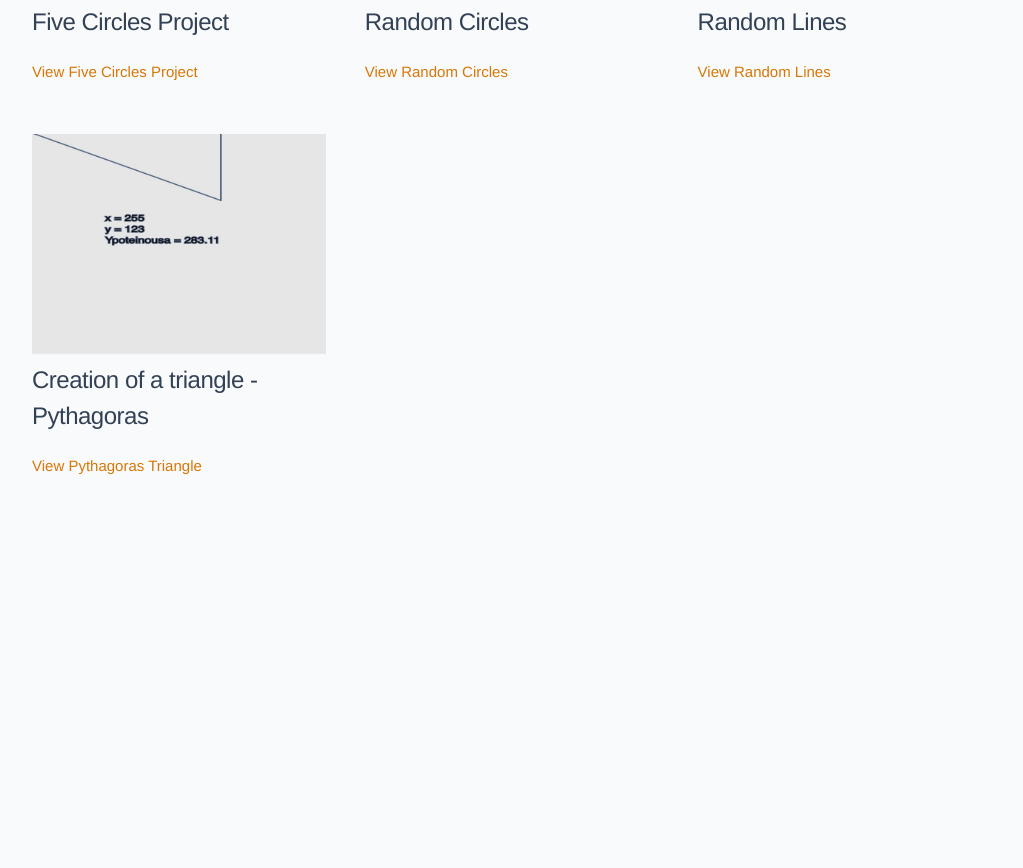
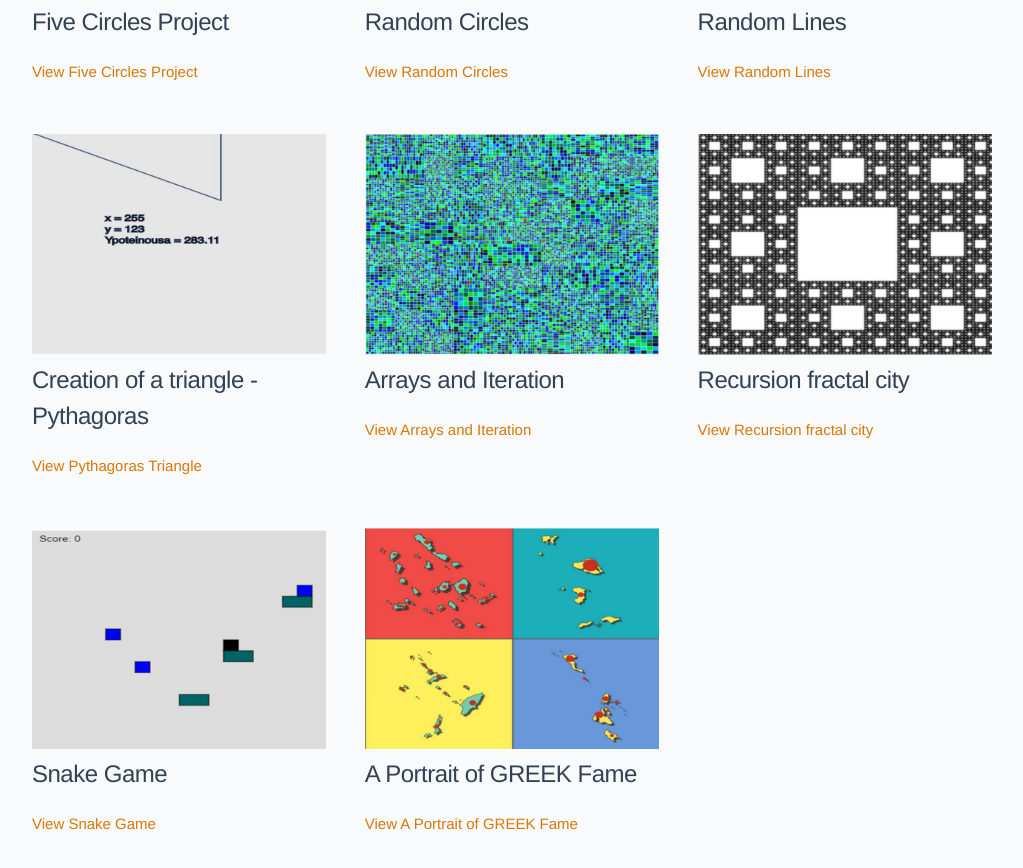
Before and after one commit to Kalapothaki/website, a plain HTML site: page index.html in a window 1280 px wide. Shown: the part 1260-2128 px from the top of the page, without its empty margins (128-1151 px from the left). Before the commit the page ends 1838 px from the top, so only its background shows below. Drawn offline with Linux system fonts and the light colour scheme.

Commit message:
Add new projects

```diff
--- a/index.html
+++ b/index.html
@@ -73,18 +73,36 @@ Beyond my professional life, I’m a proud mother of two children, who inspire m
       </div>
     </div>
 
-    <div class="row one-bottom">
+    <div class="row half-bottom">
       <div class="four columns">
         <img src="images/triangle.jpg" class ="scale-with-grid">
         <h5>Creation of a triangle - Pythagoras</h5>
         <a href="https://editor.p5js.org/kalapothaki/sketches/mo3K9LRxJ" target="_blank">View Pythagoras Triangle</a>
       </div>
+      <div class="four columns">
+        <img src="images/Arrays-and-Iteration.png" class ="scale-with-grid">
+        <h5>Arrays and Iteration</h5>
+        <a href="https://editor.p5js.org/kalapothaki/sketches/HBUZql3L-" target="_blank">View Arrays and Iteration</a>
+      </div>
+      <div class="four columns">
+        <img src="images/Recursion-fractal-city.png" class ="scale-with-grid">
+        <h5>Recursion fractal city</h5>
+        <a href="https://editor.p5js.org/kalapothaki/sketches/EPGvadQCI" target="_blank">View Recursion fractal city</a>
+      </div>
+    </div>
 
+    <div class="row one-bottom">
+      <div class="four columns">
+        <img src="images/snake-game.png" class ="scale-with-grid">
+        <h5>Snake Game</h5>
+        <a href="https://editor.p5js.org/kalapothaki/sketches/g4KAEqnwe" target="_blank">View Snake Game</a>
+      </div>
+      <div class="four columns">
+        <img src="images/a-portrait-of-GREEK-Fame.png" class ="scale-with-grid">
+        <h5>A Portrait of GREEK Fame</h5>
+        <a href="https://editor.p5js.org/kalapothaki/sketches/S6wVh_NSo" target="_blank">View A Portrait of GREEK Fame</a>
+      </div>
     </div>
-    <!-- <div class="row one-bottom center">
-      <p>©Lida Kalapothaki 2025</p>
-    </div> -->
-
   </div>
   <footer>
     <p>&copy; Lida Kalapothaki 2025</p>
```
